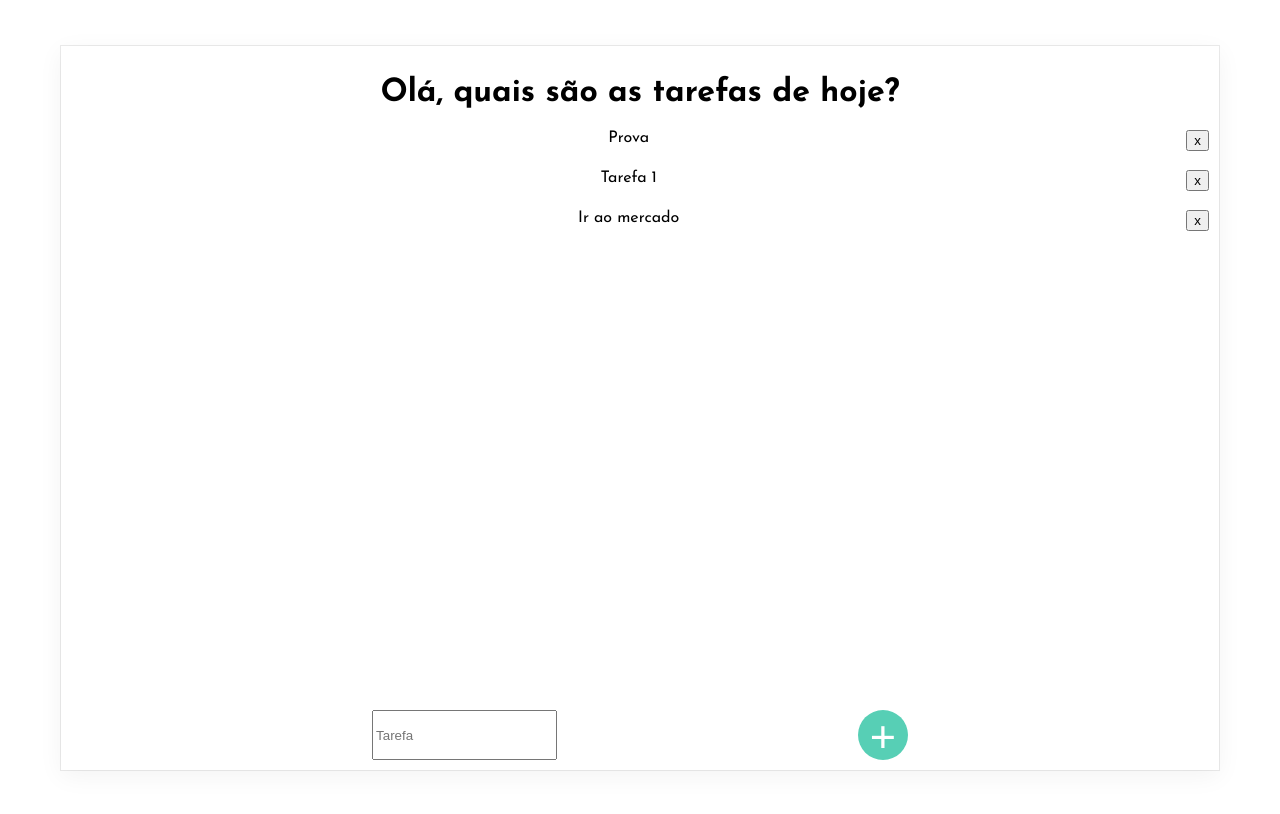
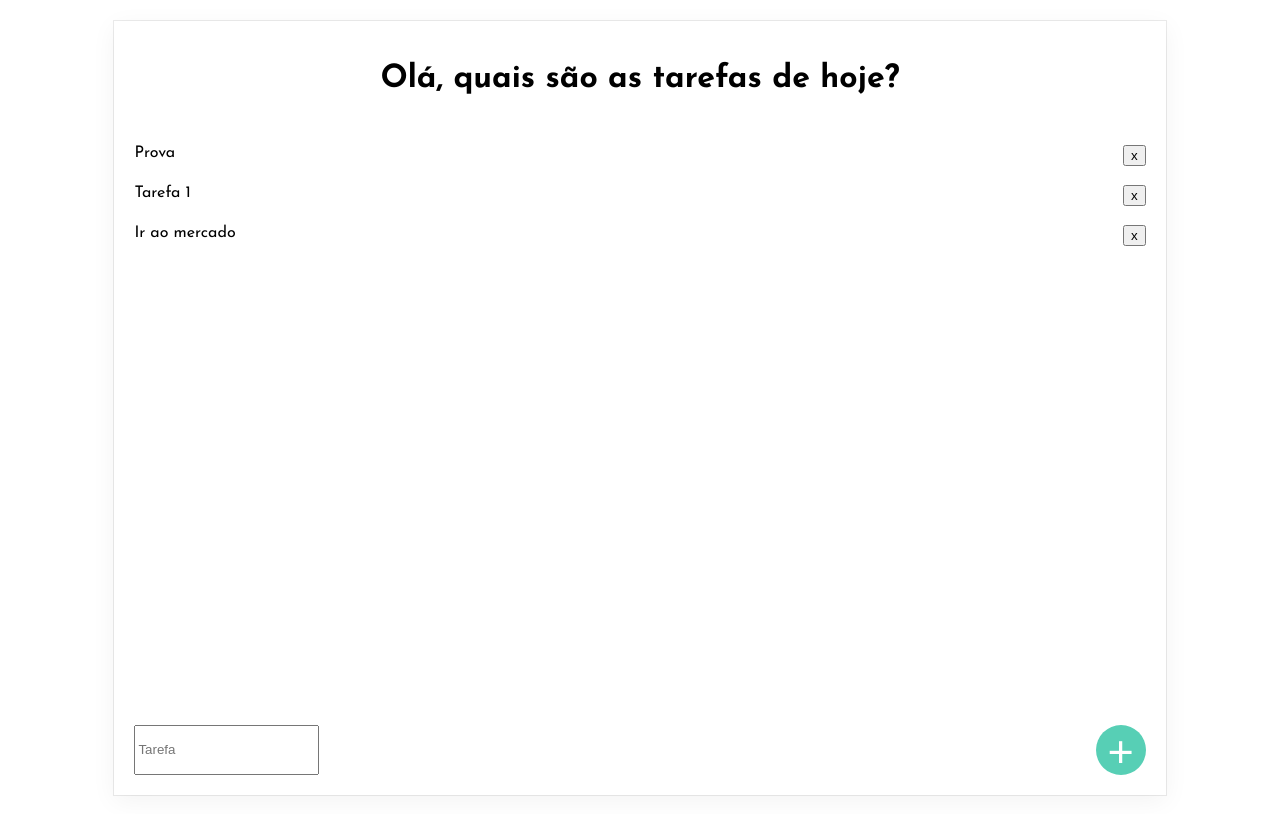
Before and after one commit to profJana/tasks, a plain HTML site: page index.html in a window 1280 px wide. Drawn offline with Linux system fonts and the light colour scheme.

Commit message:
Add files via upload

```diff
--- a/style.css
+++ b/style.css
@@ -4,11 +4,13 @@ body{
     justify-content: center;
     height: 100vh;
 }
-
+h1{
+    margin-bottom: 50px;
+}
 .center{
     box-shadow: rgba(0, 0, 0, 0.05) 0px 6px 24px 0px, rgba(0, 0, 0, 0.08) 0px 0px 0px 1px;
-    padding: 10px;
-    width: 90%;
+    padding: 20px;
+    width: 80%;
     text-align: center;
     font-family: 'Josefin Sans', sans-serif;
 }
@@ -20,7 +22,7 @@ body{
 .addTask{
     margin-top: 20px;
     display: flex;
-    justify-content: space-evenly;
+    justify-content: space-between;
 }
 .addTask button{
     border-radius: 50%;
@@ -34,6 +36,7 @@ body{
 .textoTarefas{
     width: 100%;
     height: 20px;
+    text-align: left;
 }
 .btExcluirTarefa{
     height: 20px;
```
